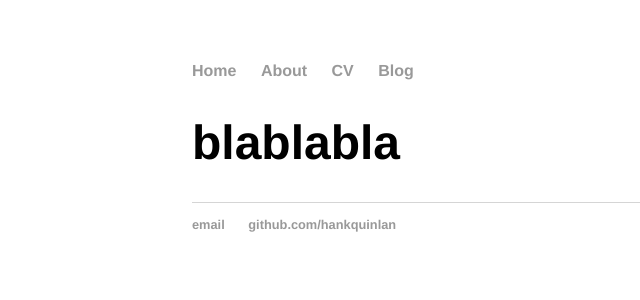
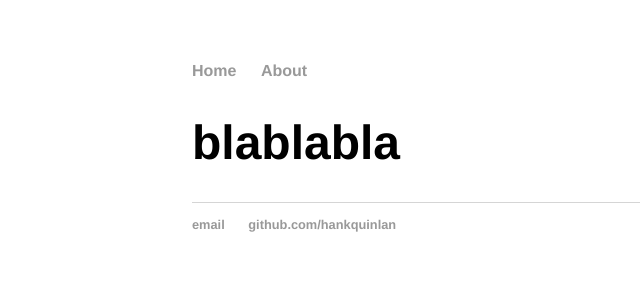
Before and after one commit to zr372/ZengRen.github.io, a Jekyll site: the page built from index.html, in a window 1280 px wide. Shown: the top 300 px of the page, without its empty margins (0-640 px from the left). Built offline with Jekyll 4.4.1, drawn with Linux system fonts in a browser that asks for light colours.

Commit message:
changing file structure

```diff
--- a/_layouts/Base.html
+++ b/_layouts/Base.html
@@ -12,9 +12,8 @@
     <nav>
 <ul>
 <li><a href="/">Home</a></li>
-<li><a href="/about">About</a></li>
-<li><a href="/cv">CV</a></li>
-<li><a href="/blog">Blog</a></li>
+<li><a href="/About">About</a></li>
+
 </ul>
     </nav>
 <div class="container">
```
